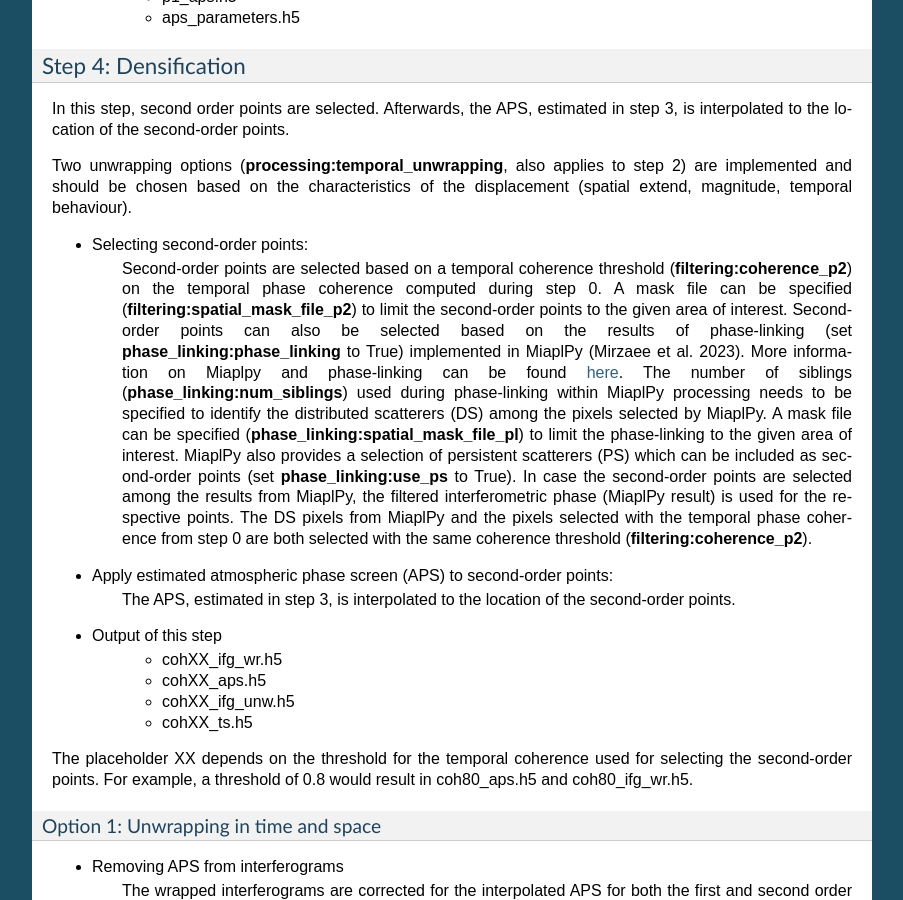
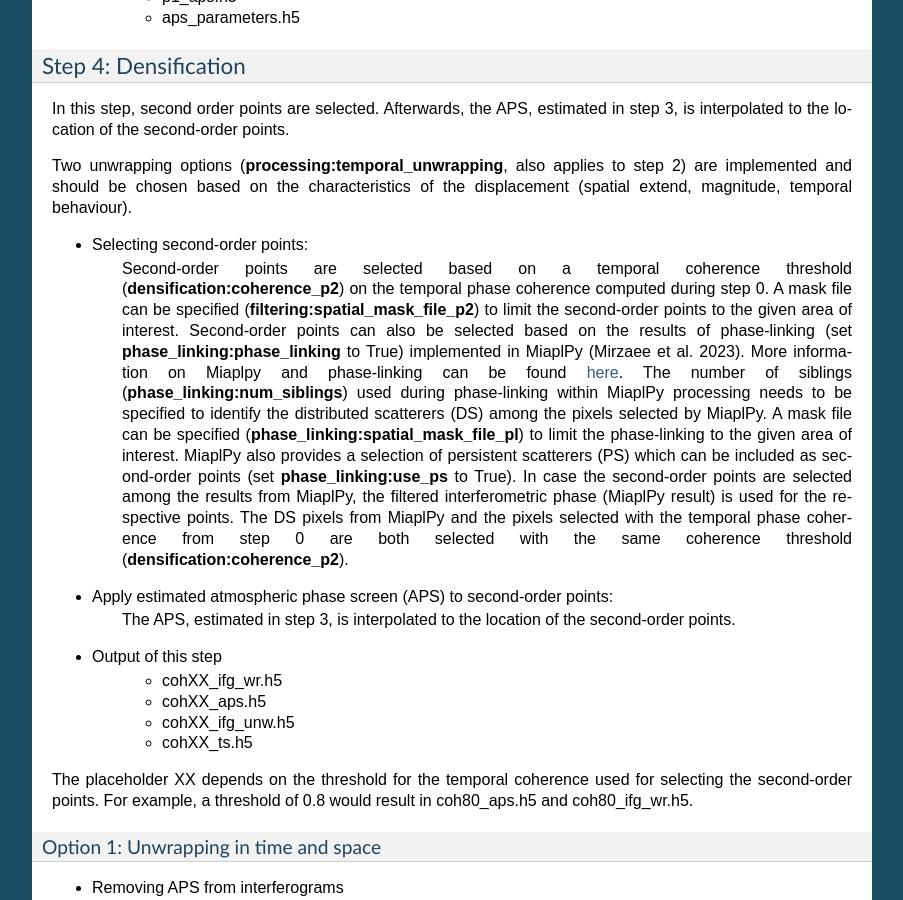
Before and after one commit to luhipi/sarvey, a Sphinx documentation site: the page built from docs/processing.rst, in a window 1280 px wide and 900 px high, scrolled down 4930 px. Shown: the whole window, without its empty margins (198-1101 px from the left). Built offline with Sphinx 7.4.7, drawn with Linux system fonts in a browser that asks for light colours; pages that are not in the unit, such as notebooks, are missing from menus; some of the changed text lies outside the part shown.

Commit message:
update docs processing.rst

```diff
--- a/docs/processing.rst
+++ b/docs/processing.rst
@@ -118,7 +118,7 @@ Step 0: Preparation
 - Estimating the temporal coherence:
     The phase noise of each pixel is approximated by the estimation of the temporal phase coherence (Zhao and Mallorqui 2019).
     Thereby, a low-pass filter with a certain window size is used (**preparation:filter_wdw_size**).
-    The temporal coherence is used to select the first- and second-order points in the later steps (**consistency_check:coherence_p1** and **filtering:coherence_p2**).
+    The temporal coherence is used to select the first- and second-order points in the later steps (**consistency_check:coherence_p1** and **densification:coherence_p2**).
 
 - Output of this step
     - background_map.h5
@@ -249,7 +249,7 @@ In this step, second order points are selected. Afterwards, the APS, estimated i
 Two unwrapping options (**processing:temporal_unwrapping**, also applies to step 2) are implemented and should be chosen based on the characteristics of the displacement (spatial extend, magnitude, temporal behaviour).
 
 - Selecting second-order points:
-    Second-order points are selected based on a temporal coherence threshold (**filtering:coherence_p2**) on the temporal phase coherence computed during step 0.
+    Second-order points are selected based on a temporal coherence threshold (**densification:coherence_p2**) on the temporal phase coherence computed during step 0.
     A mask file can be specified (**filtering:spatial_mask_file_p2**) to limit the second-order points to the given area of interest.
     Second-order points can also be selected based on the results of phase-linking (set **phase_linking:phase_linking** to True) implemented in MiaplPy (Mirzaee et al. 2023).
     More information on Miaplpy and phase-linking can be found `here <preparation>`_.
@@ -257,7 +257,7 @@ Two unwrapping options (**processing:temporal_unwrapping**, also applies to step
     A mask file can be specified (**phase_linking:spatial_mask_file_pl**) to limit the phase-linking to the given area of interest.
     MiaplPy also provides a selection of persistent scatterers (PS) which can be included as second-order points (set **phase_linking:use_ps** to True).
     In case the second-order points are selected among the results from MiaplPy, the filtered interferometric phase (MiaplPy result) is used for the respective points.
-    The DS pixels from MiaplPy and the pixels selected with the temporal phase coherence from step 0 are both selected with the same coherence threshold (**filtering:coherence_p2**).
+    The DS pixels from MiaplPy and the pixels selected with the temporal phase coherence from step 0 are both selected with the same coherence threshold (**densification:coherence_p2**).
 
 - Apply estimated atmospheric phase screen (APS) to second-order points:
     The APS, estimated in step 3, is interpolated to the location of the second-order points.
```
